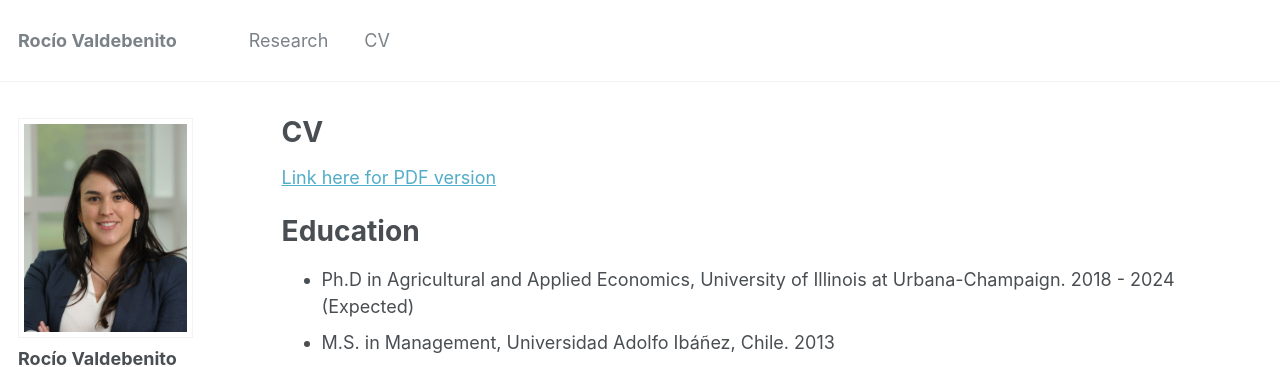
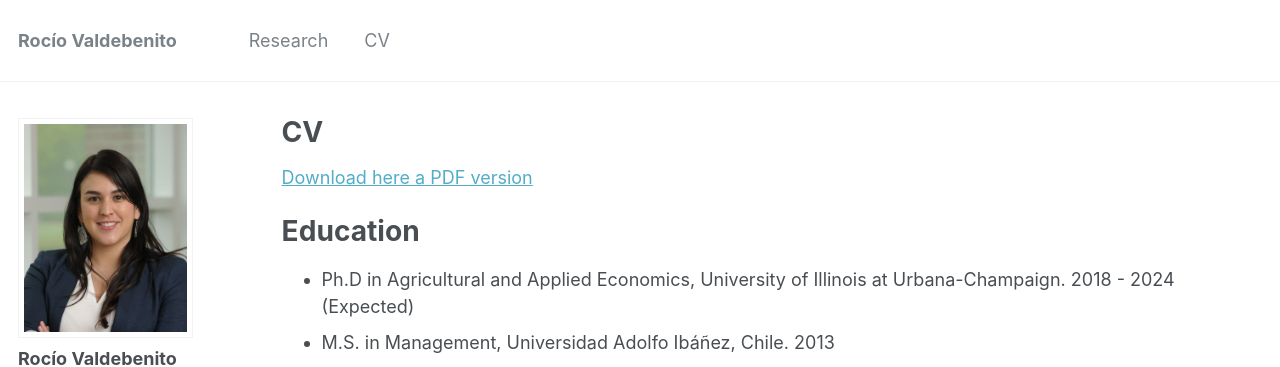
Before and after one commit to rvaldebenito/rvaldebenito.github.io, a Jekyll site: the page built from _pages/cv.md, in a window 1280 px wide and 900 px high. Shown: the top 367 px of the window. Built offline with Jekyll 4.4.1, drawn with Linux system fonts in a browser that asks for light colours; some web fonts are replaced.

Commit message:
Update cv.md

```diff
--- a/_pages/cv.md
+++ b/_pages/cv.md
@@ -9,7 +9,7 @@ redirect_from:
 
 {% include base_path %}
 
-[Link here for PDF version](https://www.dropbox.com/scl/fi/5nogz09a3imk6m2osb52t/RValdebenito_CV_July2023.pdf?rlkey=22lj37abwg5bn240znn7xs49t&dl=0)
+[Download here a PDF version](https://www.dropbox.com/scl/fi/5nogz09a3imk6m2osb52t/RValdebenito_CV_July2023.pdf?rlkey=22lj37abwg5bn240znn7xs49t&dl=0)
 
 Education
 ======
```
